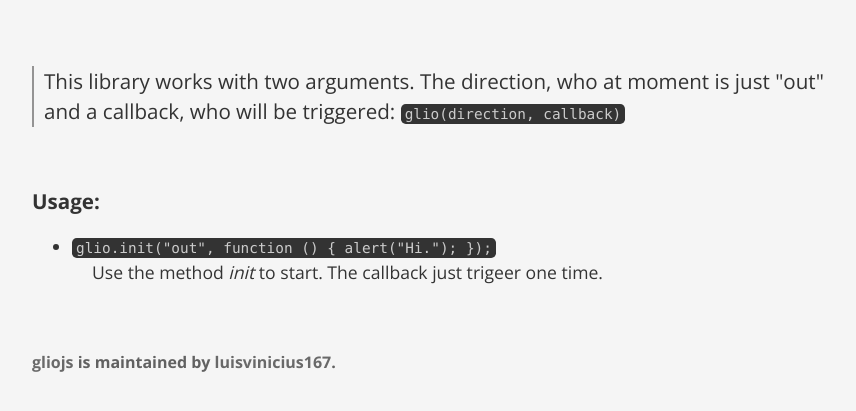
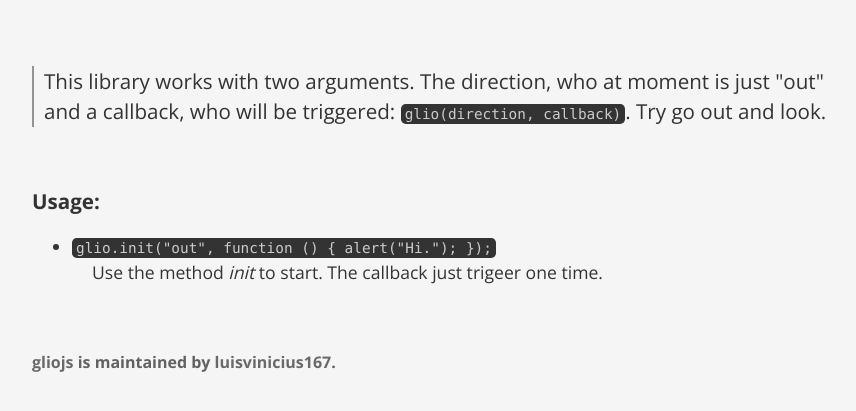
Before and after one commit to luisvinicius167/gliojs, a plain HTML site: page index.html in a window 1280 px wide. Shown: the part 243-654 px from the top of the page, without its empty margins (192-1048 px from the left). Drawn offline with nearby package versions, Linux system fonts and the light colour scheme.

Commit message:
Editing the index

```diff
--- a/index.html
+++ b/index.html
@@ -26,7 +26,7 @@
     </section>
 
     <section class="main-content">
-      <h3 class="border-left">This library works with two arguments. The direction, who at moment is just "out" and a callback, who will be triggered: <code class="code">glio(direction, callback)</code></h3>
+      <h3 class="border-left">This library works with two arguments. The direction, who at moment is just "out" and a callback, who will be triggered: <code class="code">glio(direction, callback)</code>. Try go out and look.</h3>
       <br>
       <h3><strong>Usage:</strong></h3>
       <ul>
```
